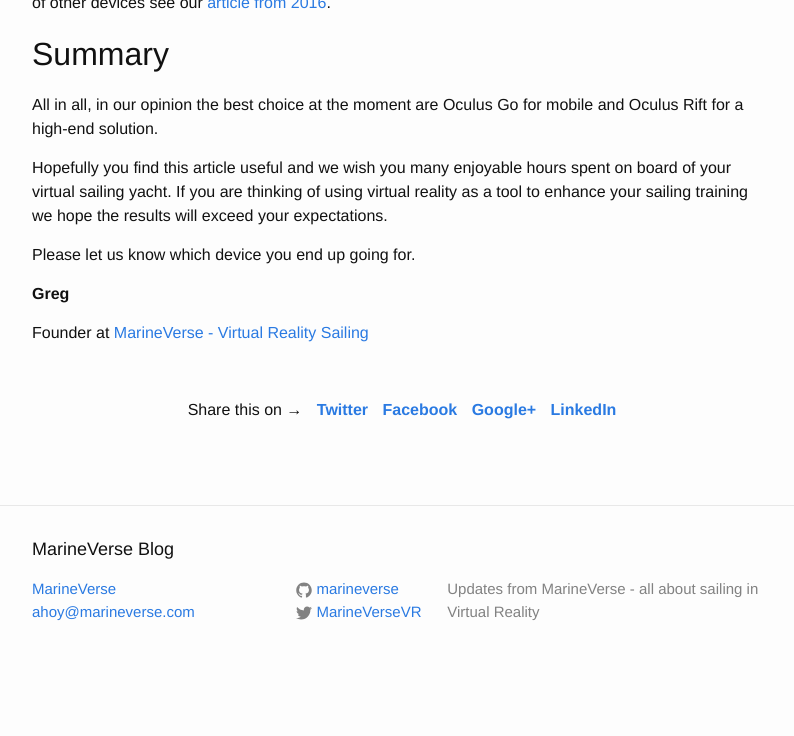
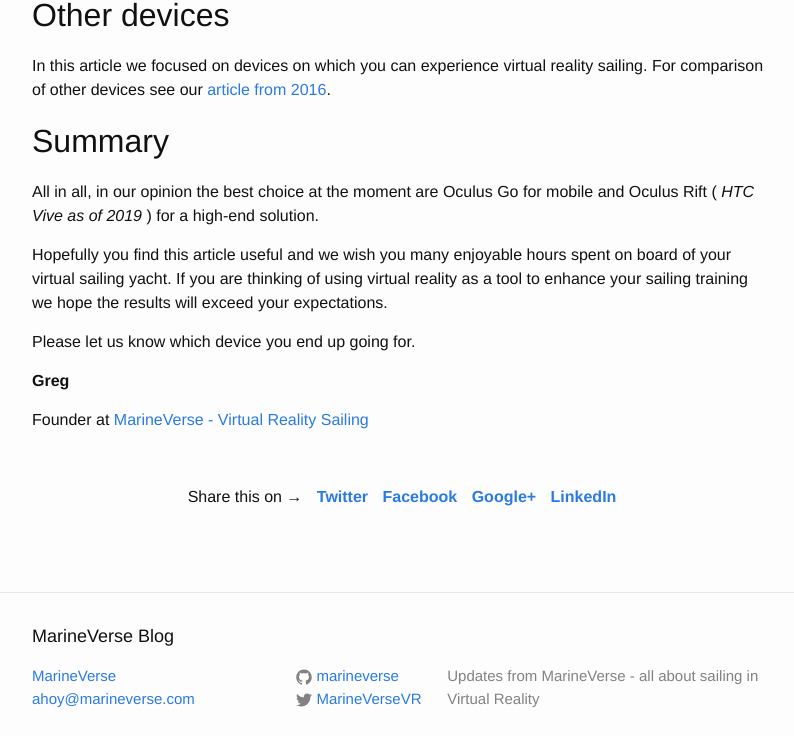
Before and after one commit to marineverse/marineverse.github.io, a Jekyll site: the page built from _posts/2018-09-20-best-vr-gadgets-to-buy-for-a-sailor-in-2018.markdown, in a window 1280 px wide and 900 px high, scrolled down 6315 px, cut to the strip 164-900 px from the top of the window. Shown: the whole strip, without its empty margins (238-1032 px from the left). Built offline with Jekyll 4.4.1, drawn with Linux system fonts in a browser that asks for light colours; comment, search, counter and statistics services are not loaded; before the commit the page ends 7162 px from its top, so only the background shows below that; some of the changed text lies outside the part shown.

Commit message:
updated recommendation

```diff
--- a/_posts/2018-09-20-best-vr-gadgets-to-buy-for-a-sailor-in-2018.markdown
+++ b/_posts/2018-09-20-best-vr-gadgets-to-buy-for-a-sailor-in-2018.markdown
@@ -16,7 +16,7 @@
 
 **Best mobile headset for sailors:** Oculus Go
 
-**Best high-end headset for sailors:** Oculus Rift
+**Best high-end headset for sailors:** Oculus Rift *(2019 UPDATE: HTC VIVE)*
 
 **Best high-end headset for sailing clubs:** HTC Vive
 
@@ -41,6 +41,8 @@
 **Sailing apps to try:** [“Big Breezy Boat”](https://www.oculus.com/experiences/app/1581112278669461/) is a relaxing sailing experience for mobile VR. Immerse yourself in a vast open ocean on your own private yacht.
 
 ## Oculus Rift
+
+**2019 Update** *Oculus 'upgraded' their headset to Oculus S. Until further notice we recommend new sailors look into HTC Vive, as we are not sure if the new tracking system in Oculus S will be appropiate for optimal virtual reality sailing.*
 
 ![Oculus Rift](/assets/oculustouch.jpg)
 
@@ -71,7 +73,7 @@
 
 ## Summary
 
-All in all, in our opinion the best choice at the moment are Oculus Go for mobile and Oculus Rift for a high-end solution.
+All in all, in our opinion the best choice at the moment are Oculus Go for mobile and Oculus Rift ( *HTC Vive as of 2019* ) for a high-end solution.
 
 Hopefully you find this article useful and we wish you many enjoyable hours spent on board of your virtual sailing yacht. If you are thinking of using virtual reality as a tool to enhance your sailing training we hope the results will exceed your expectations.
 
```
